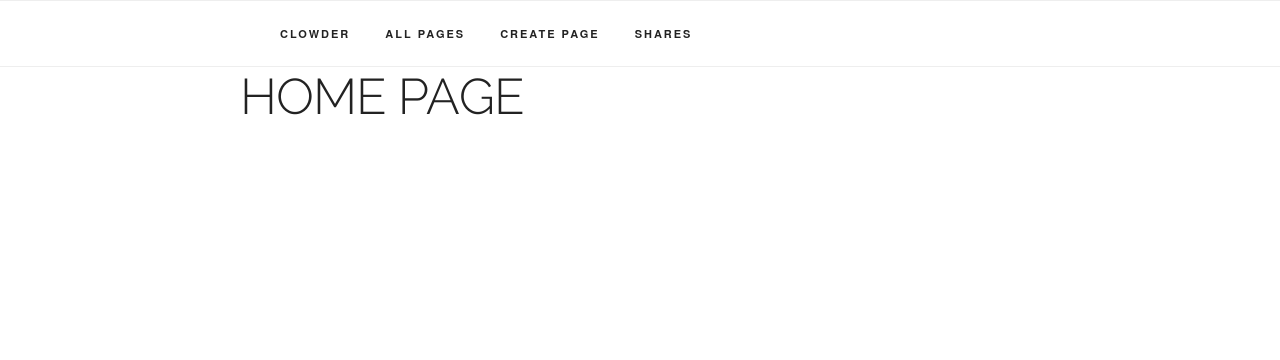
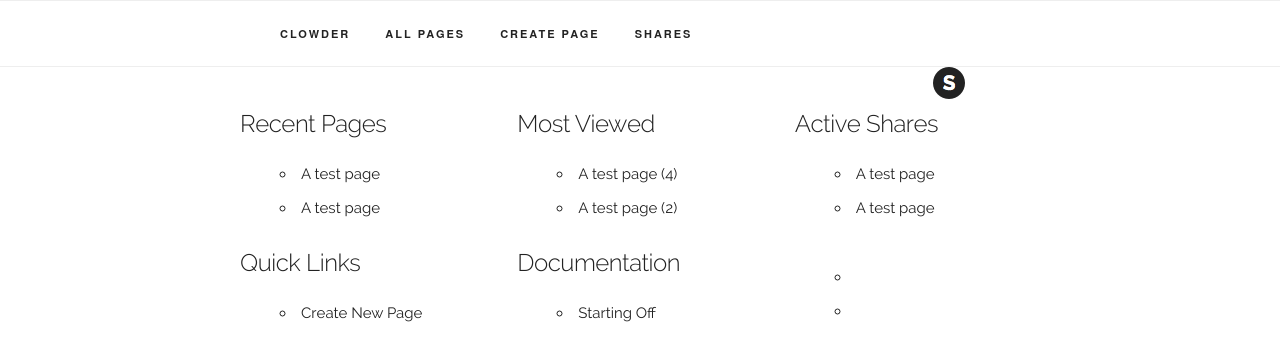
Before and after one commit to No9/clowder, a browser extension: page chrome-app/index.html in a window 1280 px wide. Drawn offline with Linux system fonts and the light colour scheme.

Commit message:
initial home page

```diff
--- a/chrome-app/index.html
+++ b/chrome-app/index.html
@@ -42,7 +42,53 @@
   –––––––––––––––––––––––––––––––––––––––––––––––––– -->
   <div class="container" id="homepage">
     <div class="row">
-      <h1>HOME PAGE</h1>
+      <div class="ten columns">&nbsp;</div>
+      <div id="state" class="two columns"><img src="images/favicon.png" /></div>
+    </div>
+
+    <div class="row">
+      <div class="four columns">
+        <h5>Recent Pages</h5>
+          <ul>
+            <li>A test page</li>
+            <li>A test page</li>
+          </ul>
+      </div>
+      <div class="four columns">
+        <h5>Most Viewed</h5>
+          <ul>
+            <li>A test page (4)</li>
+            <li>A test page (2)</li>
+          </ul>
+      </div>
+      <div class="four columns">
+         <h5>Active Shares</h5>
+          <ul>
+            <li>A test page </li>
+            <li>A test page</li>
+          </ul>
+      </div>
+    </div>
+    <div class="row">
+      <div class="four columns">
+        <h5>Quick Links</h5>
+          <ul>
+            <li>Create New Page</li>
+          </ul>
+      </div>
+      <div class="four columns">
+        <h5>Documentation</h5>
+          <ul>
+            <li>Starting Off</li>
+          </ul>
+      </div>
+      <div class="four columns">
+         <h5></h5>
+          <ul>
+            <li></li>
+            <li></li>
+          </ul>
+      </div>
     </div>
   </div>
   <div class="container" id="listpages">
```
Also changed, not shown: src/background.js (+3 -5 lines), src/index.js (+21 -31 lines), src/shares.js (+7 -7 lines).
